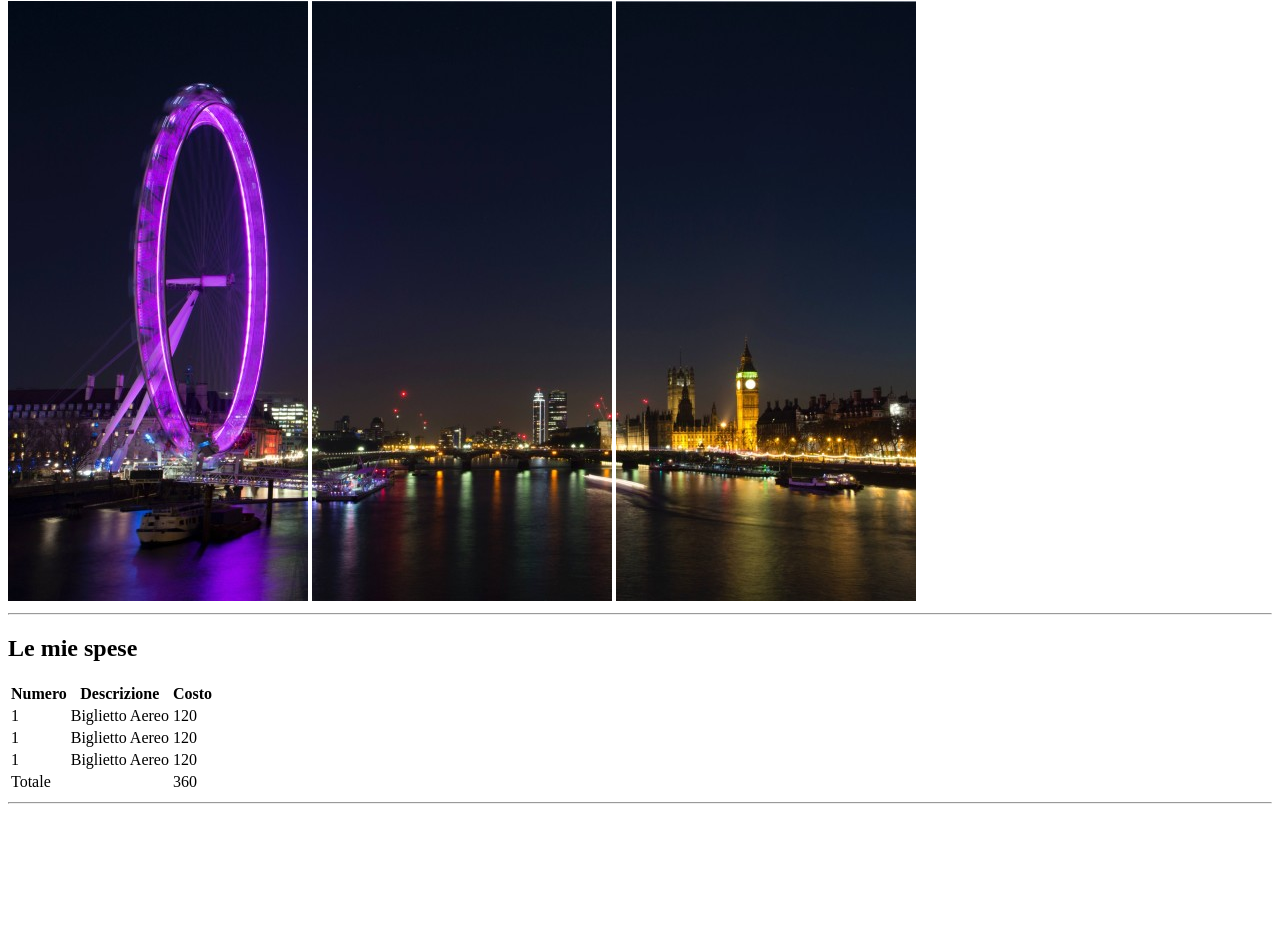
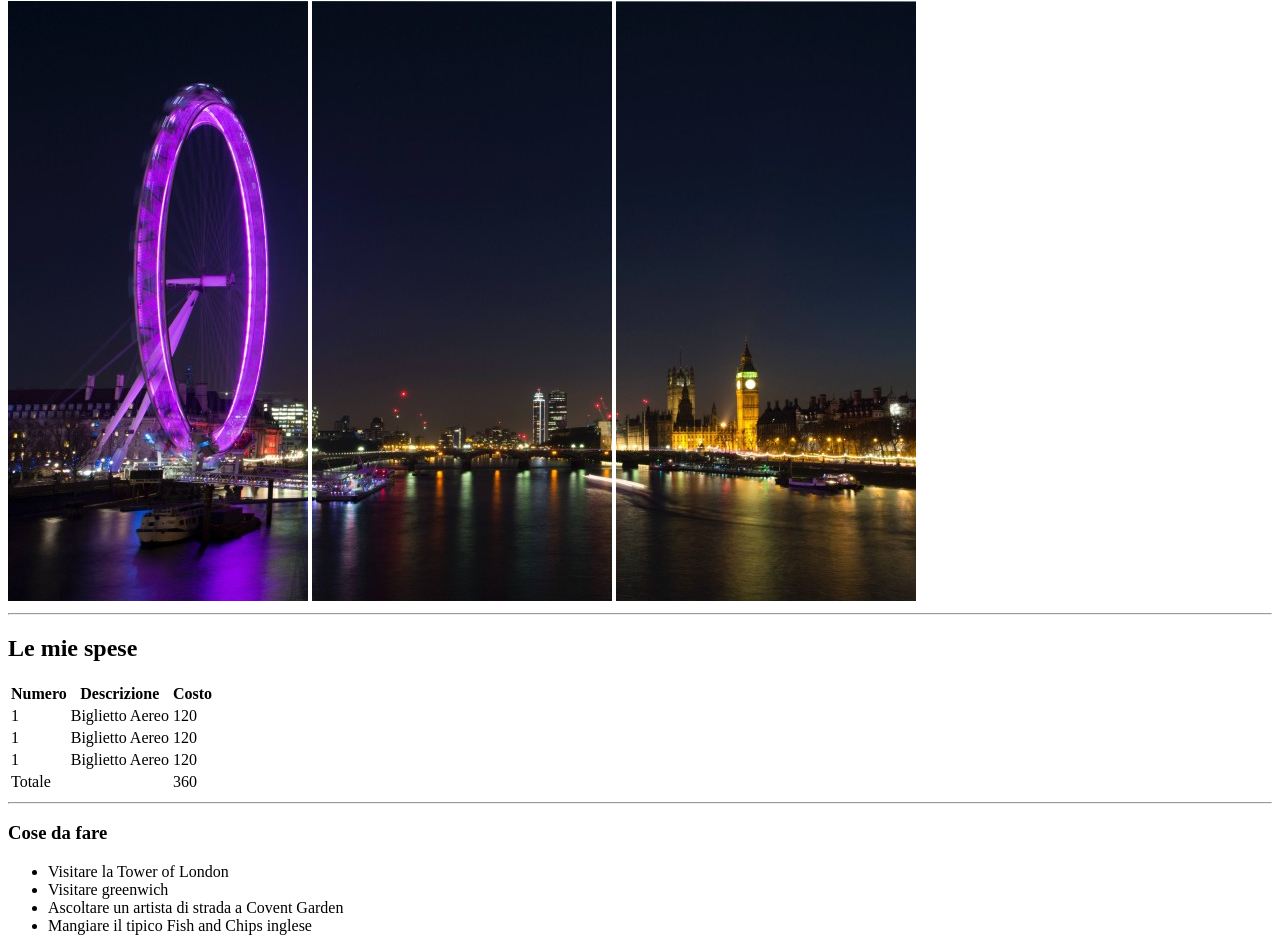
Before and after one commit to MatteoMeneguzzi/html-london-trip, a website: page index.html in a window 1280 px wide. Shown: the part 79-1030 px from the top of the page. Before the commit the page ends 891 px from the top, so only its background shows below. Drawn offline with Linux system fonts and the light colour scheme.

Commit message:
to-do-list

```diff
--- a/index.html
+++ b/index.html
@@ -16,7 +16,7 @@
     <img src="img/pexels-bill-emrich-230794-2.jpg" alt="london-left" />
     <hr />
     <!-- Spese -->
-    <section>
+    <section id="spese">
       <h2>Le mie spese</h2>
 
       <table>
@@ -50,5 +50,15 @@
       <hr />
     </section>
     <!--To do list-->
+    <section id="to-do-list">
+      <h3>Cose da fare</h3>
+
+      <ul>
+        <li>Visitare la Tower of London</li>
+        <li>Visitare greenwich</li>
+        <li>Ascoltare un artista di strada a Covent Garden</li>
+        <li>Mangiare il tipico Fish and Chips inglese</li>
+      </ul>
+    </section>
   </body>
 </html>
```
